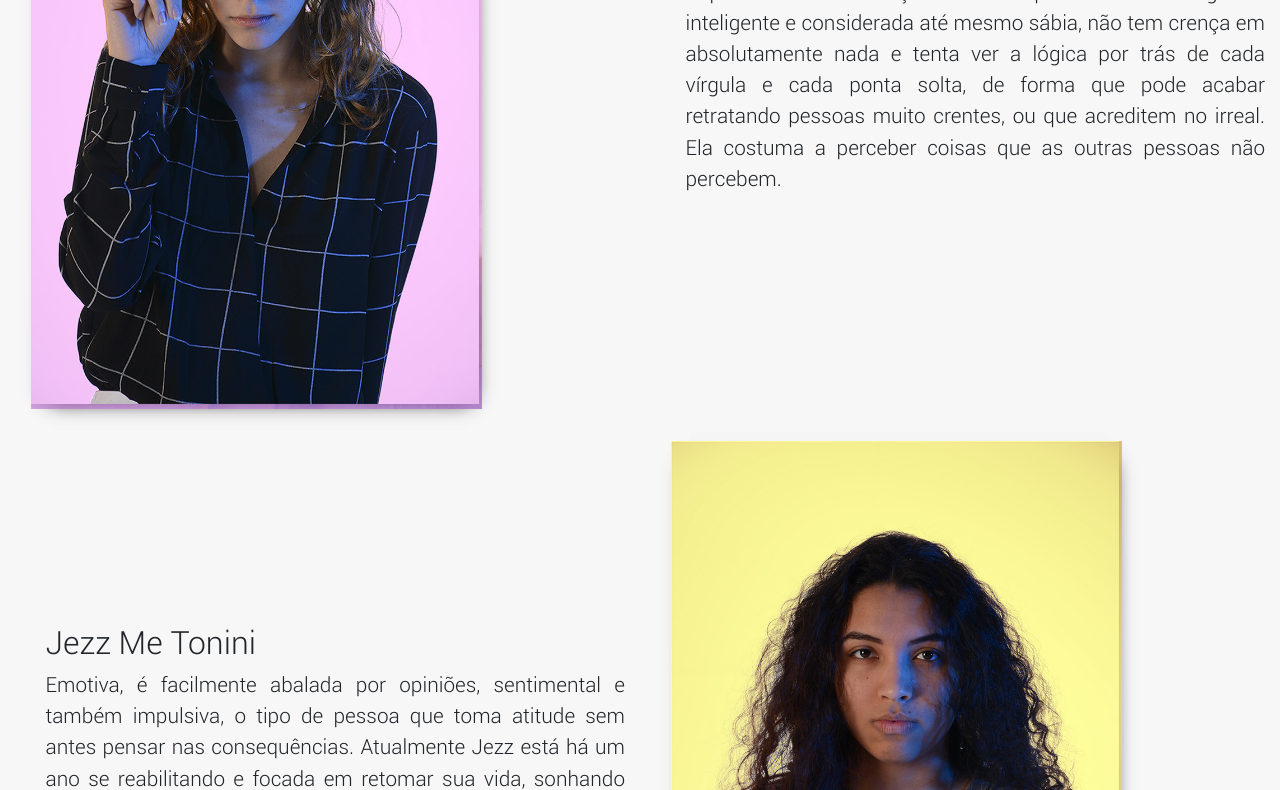
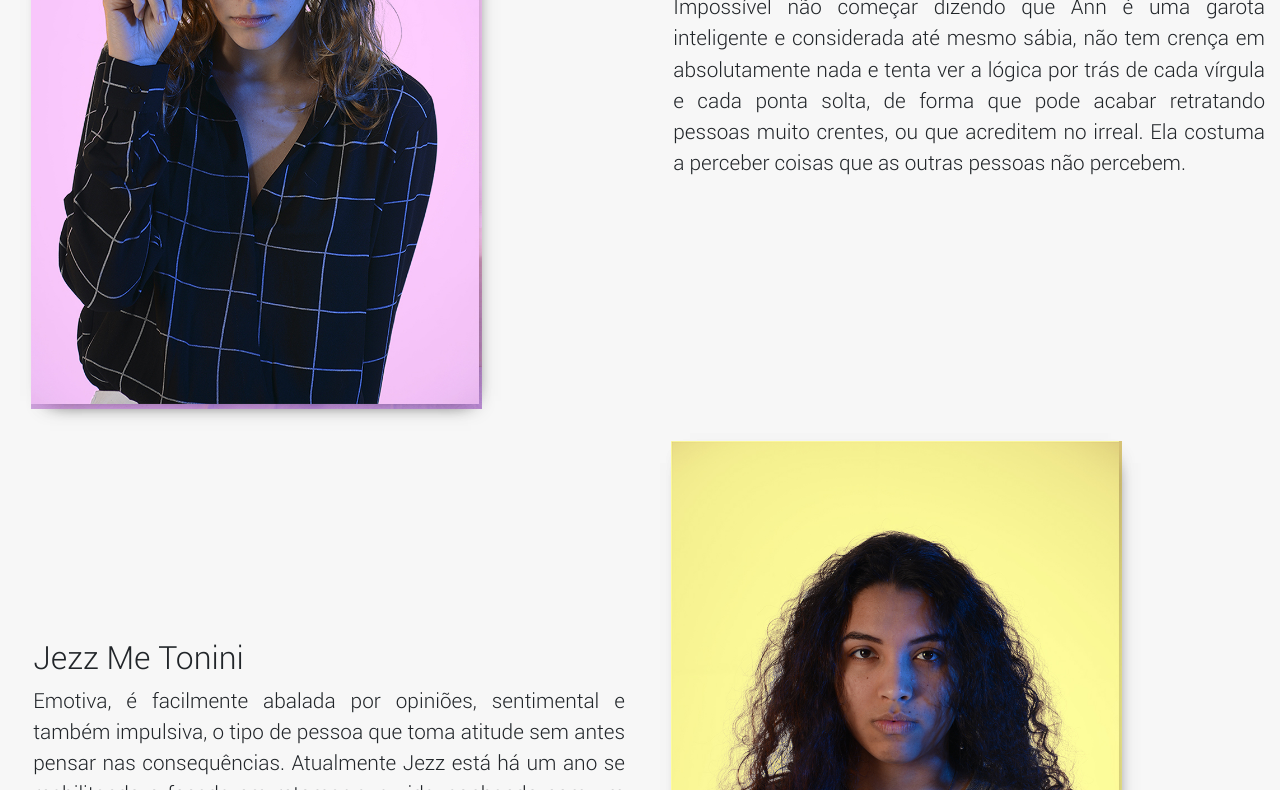
Before and after one commit to luandunasetec/interSite, a plain HTML site: page atores.html in a window 1280 px wide. Shown: the part 364-1154 px from the top of the page. Drawn offline with Linux system fonts and the light colour scheme.

Commit message:
da outro ai viado

```diff
--- a/css/estiloAtores.css
+++ b/css/estiloAtores.css
@@ -17,11 +17,12 @@ body {
 }
 
 h2 {
-	margin-left: 5%;
+	margin-left: 3%;
+
 }
 
 p {
-	margin-left: 5%;
+	margin-left: 3%;
 	text-align: justify;
 	font-size: 1.3em;
 }
```
